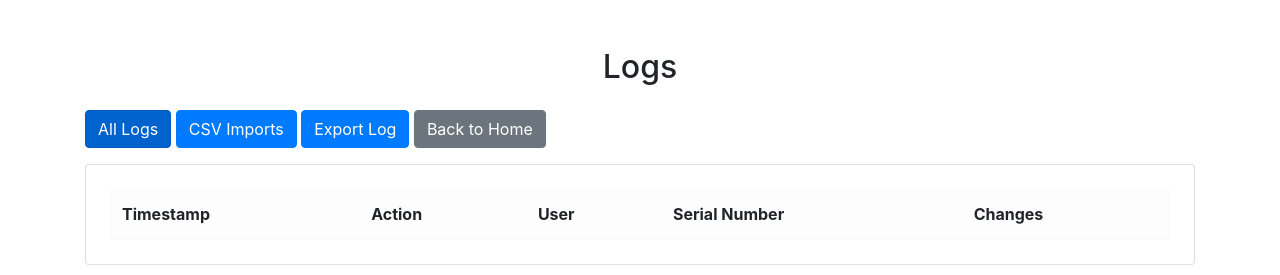
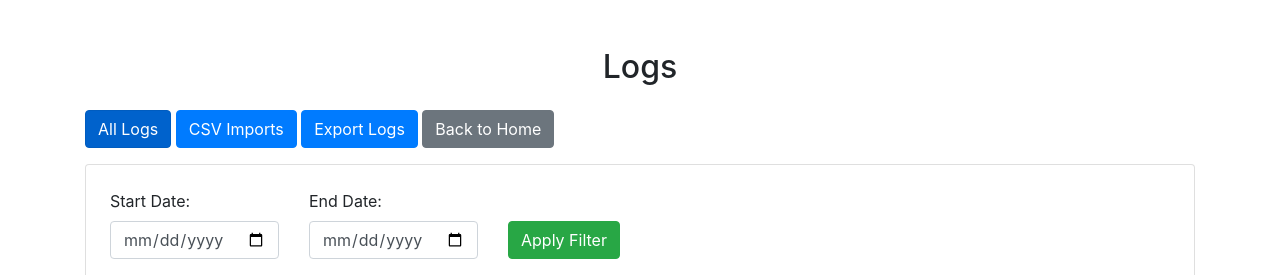
Before and after one commit to CleantechSolar1/Inventory_app, a Flask app: page /view_logs?filter=all in a window 1280 px wide. Shown: the part 56-331 px from the top of the page. Run offline with Flask 3, Linux system fonts and the light colour scheme; a user stored in the database is signed in; lists and menus that the app fills with data are empty; some libraries are stand-ins or nearby versions.

Commit message:
Task 5 - Date filter form + Export Logs btn

```diff
--- a/app/templates/view_logs.html
+++ b/app/templates/view_logs.html
@@ -6,11 +6,25 @@
     <div class="mb-3">
         <a href="{{ url_for('main.view_logs', filter='all') }}" class="btn btn-primary {% if current_filter == 'all' %}active{% endif %}">All Logs</a>
         <a href="{{ url_for('main.view_logs', filter='csv_import') }}" class="btn btn-primary {% if current_filter == 'csv_import' %}active{% endif %}">CSV Imports</a>
-        <a href="{{ url_for('main.export_logs_csv') }}" class="btn btn-primary">Export Log</a>
+        <a href="{{ url_for('main.export_logs_csv', filter=current_filter, start_date=start_date, end_date=end_date) }}" class="btn btn-primary">Export Logs</a>
         <a href="{{ url_for('main.home') }}" class="btn btn-secondary">Back to Home</a>
     </div>
     <div class="card">
         <div class="card-body p-4">
+            <form method="get" action="{{ url_for('main.view_logs') }}" class="mb-3 row g-3 align-items-end">
+    <div class="col-auto">
+        <label for="start_date">Start Date:</label>
+        <input type="date" id="start_date" name="start_date" class="form-control" value="{{ start_date }}">
+    </div>
+    <div class="col-auto">
+        <label for="end_date">End Date:</label>
+        <input type="date" id="end_date" name="end_date" class="form-control" value="{{ end_date }}">
+    </div>
+    <div class="col-auto">
+        <input type="hidden" name="filter" value="{{ current_filter }}">
+        <button type="submit" class="btn btn-success">Apply Filter</button>
+    </div>
+</form>
             <table class="table table-striped table-light mb-0">
                 <thead>
                     <tr>
```
